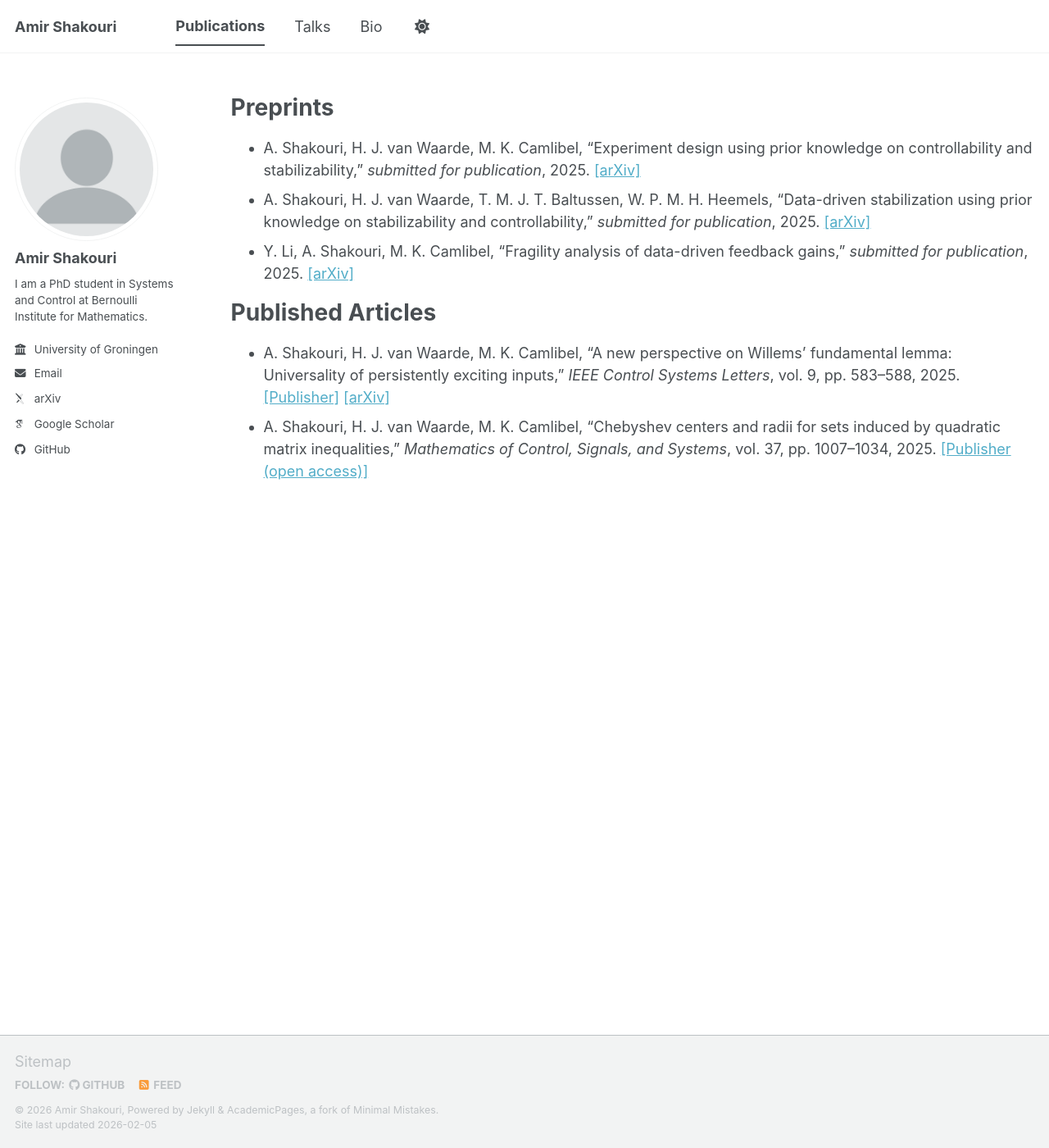
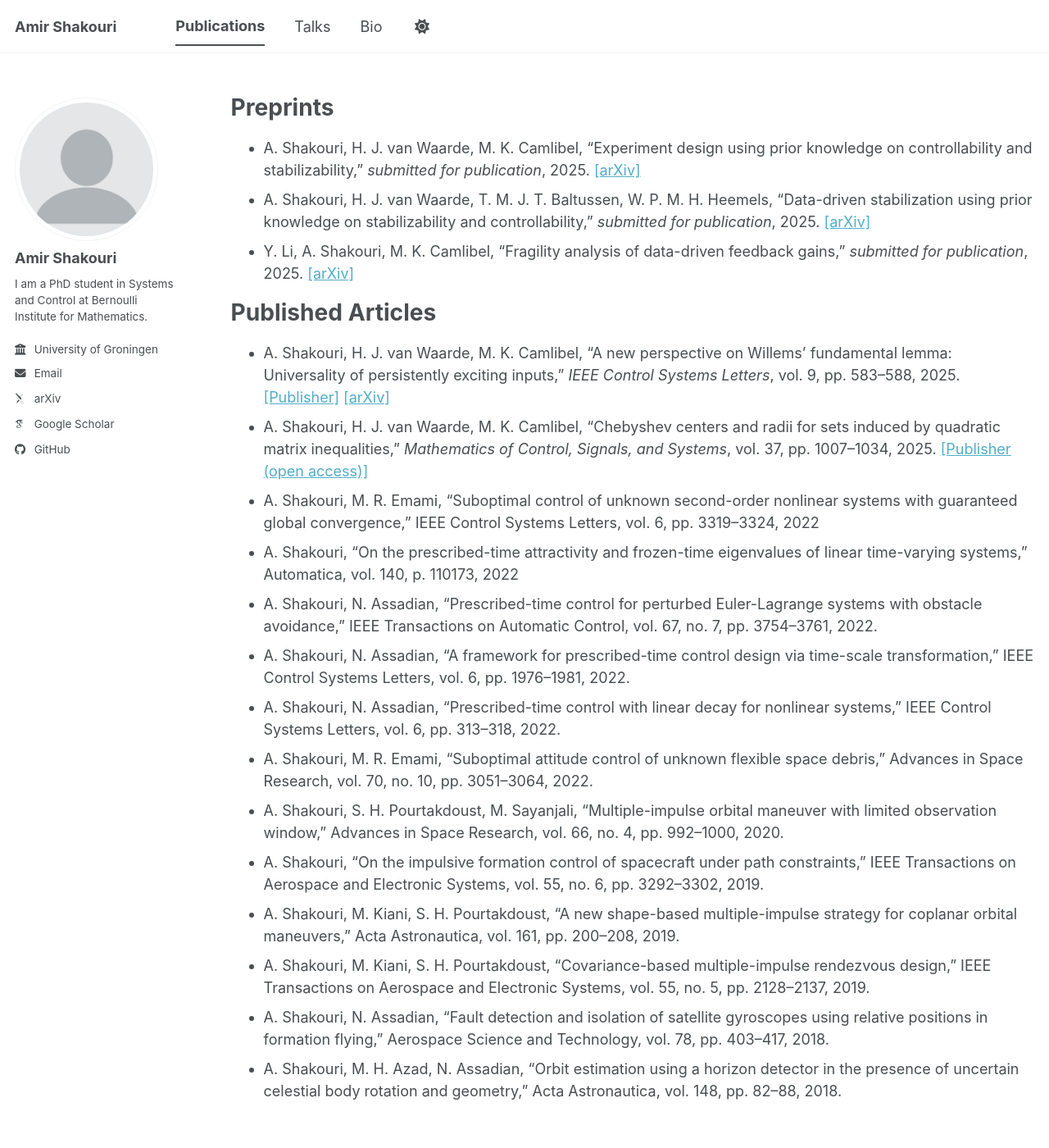
Before and after one commit to a-shakouri/a-shakouri.github.io, a Jekyll site: the page built from _pages/pub.md, in a window 1280 px wide and 1400 px high. Shown: the whole window at 82% size. Built offline with Jekyll 4.4.1, drawn with Linux system fonts in a browser that asks for light colours; some web fonts are replaced; a script bundle is joined from its source files by our own code; library files that are not in the unit come from our copies.

Commit message:
Update pub.md

```diff
--- a/_pages/pub.md
+++ b/_pages/pub.md
@@ -18,3 +18,15 @@ Published Articles
 ======
 * A. Shakouri, H. J. van Waarde, M. K. Camlibel, “A new perspective on Willems’ fundamental lemma: Universality of persistently exciting inputs,” *IEEE Control Systems Letters*, vol. 9, pp. 583–588, 2025. [\[Publisher\]](https://ieeexplore.ieee.org/document/11022745)  [\[arXiv\]](https://arxiv.org/pdf/2503.12489)
 * A. Shakouri, H. J. van Waarde, M. K. Camlibel, “Chebyshev centers and radii for sets induced by quadratic matrix inequalities,” *Mathematics of Control, Signals, and Systems*, vol. 37, pp. 1007–1034, 2025. [\[Publisher (open access)\]](https://link.springer.com/article/10.1007/s00498-025-00424-w)
+* A. Shakouri, M. R. Emami, “Suboptimal control of unknown second-order nonlinear systems with guaranteed global convergence,” IEEE Control Systems Letters, vol. 6, pp. 3319–3324, 2022
+* A. Shakouri, “On the prescribed-time attractivity and frozen-time eigenvalues of linear time-varying systems,” Automatica, vol. 140, p. 110173, 2022
+* A. Shakouri, N. Assadian, “Prescribed-time control for perturbed Euler-Lagrange systems with obstacle avoidance,” IEEE Transactions on Automatic Control, vol. 67, no. 7, pp. 3754–3761, 2022.
+* A. Shakouri, N. Assadian, “A framework for prescribed-time control design via time-scale transformation,” IEEE Control Systems Letters, vol. 6, pp. 1976–1981, 2022.
+* A. Shakouri, N. Assadian, “Prescribed-time control with linear decay for nonlinear systems,” IEEE Control Systems Letters, vol. 6, pp. 313–318, 2022.
+* A. Shakouri, M. R. Emami, “Suboptimal attitude control of unknown flexible space debris,” Advances in Space Research, vol. 70, no. 10, pp. 3051–3064, 2022.
+* A. Shakouri, S. H. Pourtakdoust, M. Sayanjali, “Multiple-impulse orbital maneuver with limited observation window,” Advances in Space Research, vol. 66, no. 4, pp. 992–1000, 2020.
+* A. Shakouri, “On the impulsive formation control of spacecraft under path constraints,” IEEE Transactions on Aerospace and Electronic Systems, vol. 55, no. 6, pp. 3292–3302, 2019.
+* A. Shakouri, M. Kiani, S. H. Pourtakdoust, “A new shape-based multiple-impulse strategy for coplanar orbital maneuvers,” Acta Astronautica, vol. 161, pp. 200–208, 2019.
+* A. Shakouri, M. Kiani, S. H. Pourtakdoust, “Covariance-based multiple-impulse rendezvous design,” IEEE Transactions on Aerospace and Electronic Systems, vol. 55, no. 5, pp. 2128–2137, 2019.
+* A. Shakouri, N. Assadian, “Fault detection and isolation of satellite gyroscopes using relative positions in formation flying,” Aerospace Science and Technology, vol. 78, pp. 403–417, 2018.
+* A. Shakouri, M. H. Azad, N. Assadian, “Orbit estimation using a horizon detector in the presence of uncertain celestial body rotation and geometry,” Acta Astronautica, vol. 148, pp. 82–88, 2018.
```
